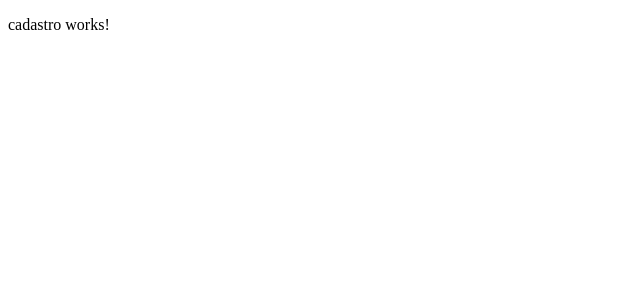
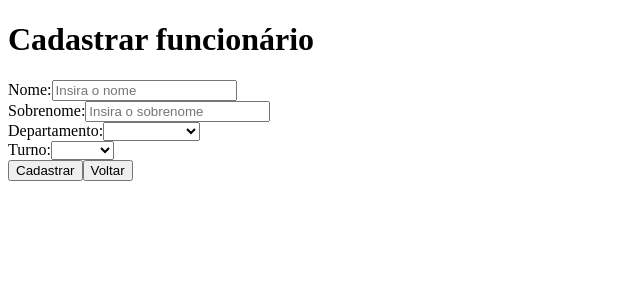
Before and after one commit to klaudianededa/gestor-funcionarios, an Angular app in the folder frontend/gestor-funcionarios-ui/: page /cadastro in a window 1280 px wide. Shown: the top 300 px of the page, without its empty margins (0-640 px from the left). Built offline with nearby package versions, Linux system fonts and the light colour scheme.

Commit message:
feat: criacao do componente reutilizavel de formulario (FuncionarioForm)

```diff
--- /dev/null
+++ b/frontend/gestor-funcionarios-ui/src/app/componentes/funcionario-form/funcionario-form.component.html
@@ -0,0 +1,34 @@
+<h1>Cadastrar funcionário</h1>
+<form [formGroup]="funcionarioForm" (ngSubmit)="submit()" #formDit="ngForm">
+  <div class="input-box">
+    <label for="">Nome:</label>
+    <input type="text" formControlName="nome" placeholder="Insira o nome" required>
+  </div>
+  <div class="input-box">
+    <label for="">Sobrenome:</label>
+    <input type="text" formControlName="sobrenome" placeholder="Insira o sobrenome" required>
+  </div>
+
+  <div class="input-box">
+    <label for="">Departamento:</label>
+    <select id="departamento" formControlName="departamento" required>
+      <option value="RH">RH</option>
+      <option value="Financeiro">Financeiro</option>
+      <option value="Compras">Compras</option>
+      <option value="Atendimento">Atendimento</option>
+      <option value="Zeladoria">Zeladoria</option>
+    </select>
+  </div>
+  <div class="input-box">
+    <label for="">Turno:</label>
+    <select id="turno" formControlName="turno" required>
+      <option value="Manha">Manha</option>
+      <option value="Tarde">Tarde</option>
+      <option value="Noite">Noite</option>
+    </select>
+  </div>
+  <div class="btn-box">
+    <button type="submit">Cadastrar</button>
+    <button>Voltar</button>
+  </div>
+</form>
--- /dev/null
+++ b/frontend/gestor-funcionarios-ui/src/app/componentes/funcionario-form/funcionario-form.component.ts
@@ -0,0 +1,32 @@
+import { Component, OnInit, Output, EventEmitter } from '@angular/core';
+import { FormControl, FormGroup } from '@angular/forms';
+import { Funcionario } from 'src/app/models/Funcionarios';
+
+@Component({
+  selector: 'app-funcionario-form',
+  templateUrl: './funcionario-form.component.html',
+  styleUrls: ['./funcionario-form.component.css']
+})
+export class FuncionarioFormComponent implements OnInit {
+  @Output() onSubmit = new EventEmitter<Funcionario>();
+
+  funcionarioForm!: FormGroup;
+  constructor() { }
+
+  ngOnInit(): void {
+    this.funcionarioForm = new FormGroup({
+      id: new FormControl(0),
+      nome: new FormControl(''),
+      sobrenome: new FormControl(''),
+      departamento: new FormControl(''),
+      turno: new FormControl(''),
+      ativo: new FormControl(true),
+      dataDeCriacao: new FormControl(new Date()),
+      dataDeAlteracao: new FormControl(new Date())
+    });
+  }
+
+  submit() {
+    this.onSubmit.emit(this.funcionarioForm.value);
+  }
+}
--- a/frontend/gestor-funcionarios-ui/src/app/pages/cadastro/cadastro.component.html
+++ b/frontend/gestor-funcionarios-ui/src/app/pages/cadastro/cadastro.component.html
@@ -1 +1,3 @@
-<p>cadastro works!</p>
+<div>
+  <app-funcionario-form onsubmit="createFuncionario($event)"></app-funcionario-form>
+</div>
--- a/frontend/gestor-funcionarios-ui/src/app/pages/cadastro/cadastro.component.ts
+++ b/frontend/gestor-funcionarios-ui/src/app/pages/cadastro/cadastro.component.ts
@@ -1,4 +1,5 @@
 import { Component, OnInit } from '@angular/core';
+import { Funcionario } from 'src/app/models/Funcionarios';
 
 @Component({
   selector: 'app-cadastro',
@@ -11,5 +12,7 @@ export class CadastroComponent implements OnInit {
 
   ngOnInit(): void {
   }
+  createFuncionario(funcionario: Funcionario) {
 
+  }
 }
```
Also changed, not shown: frontend/gestor-funcionarios-ui/src/app/app.module.ts (+8 -2 lines), frontend/gestor-funcionarios-ui/src/app/componentes/funcionario-form/funcionario-form.component.css (added), 1 other file (tests, documents, lock files or other folders).
